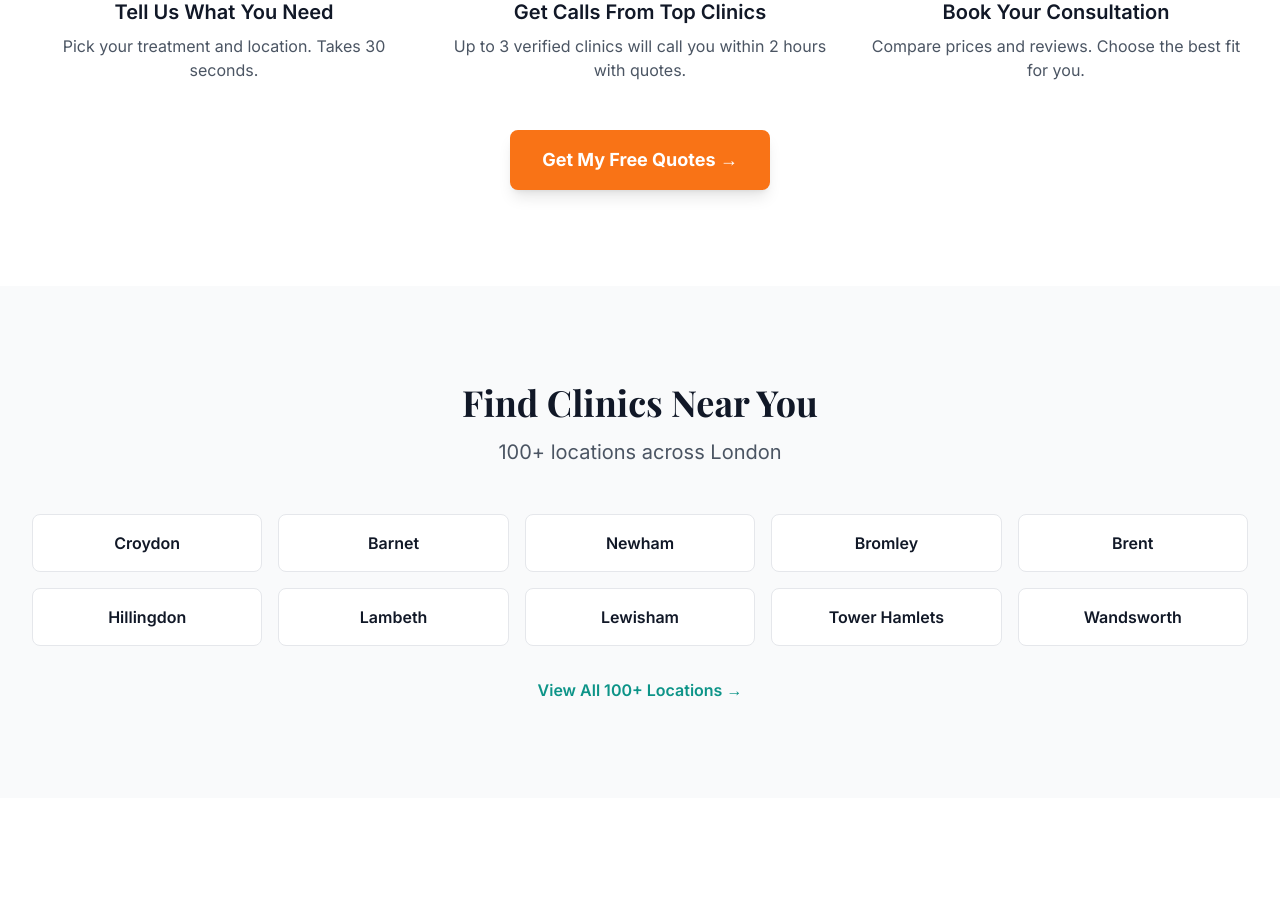
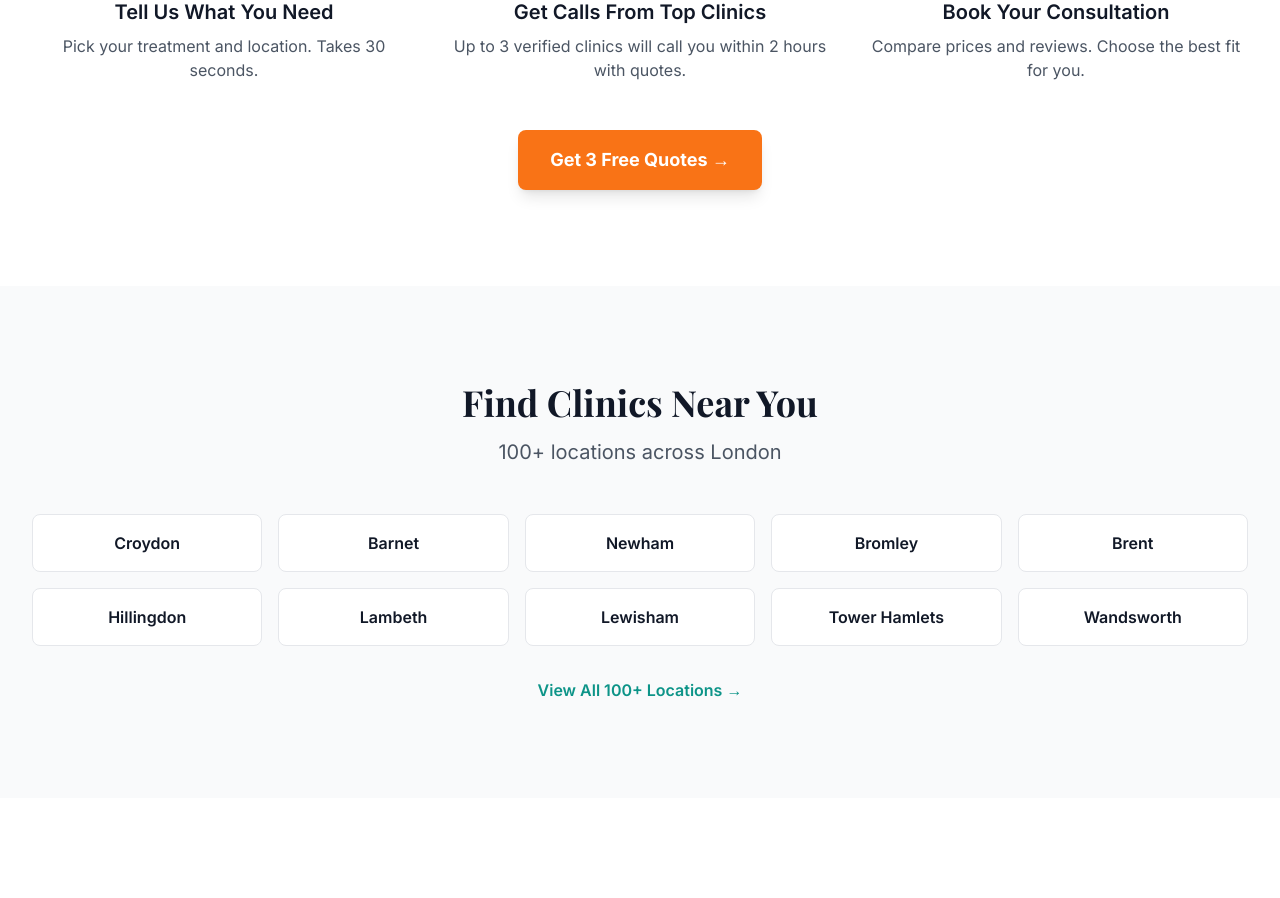
Before and after one commit to Jeh888/Cosmetic-Treatments-London, a Next.js app: page / in a window 1280 px wide. Shown: the part 1900-2798 px from the top of the page. Built offline with nearby package versions, Linux system fonts and the light colour scheme.

Commit message:
Update page.js

```diff
--- a/src/app/page.js
+++ b/src/app/page.js
@@ -142,7 +142,7 @@ export default function HomePage() {
               href="/free-quote"
               className="inline-block bg-accent-500 text-white px-8 py-4 rounded-lg font-bold hover:bg-accent-600 transition text-lg shadow-lg hover:shadow-xl"
             >
-              Get My Free Quotes →
+              Get 3 Free Quotes →
             </Link>
           </div>
         </div>
```
